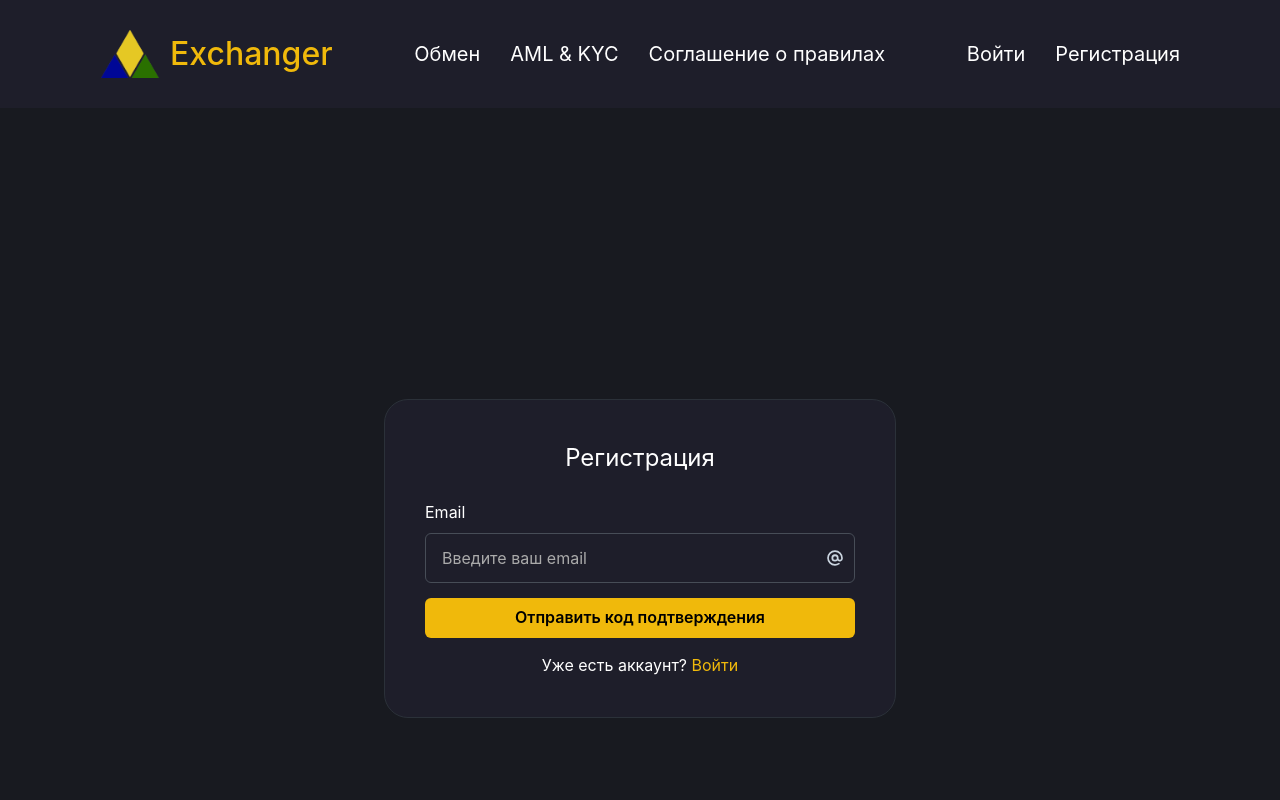
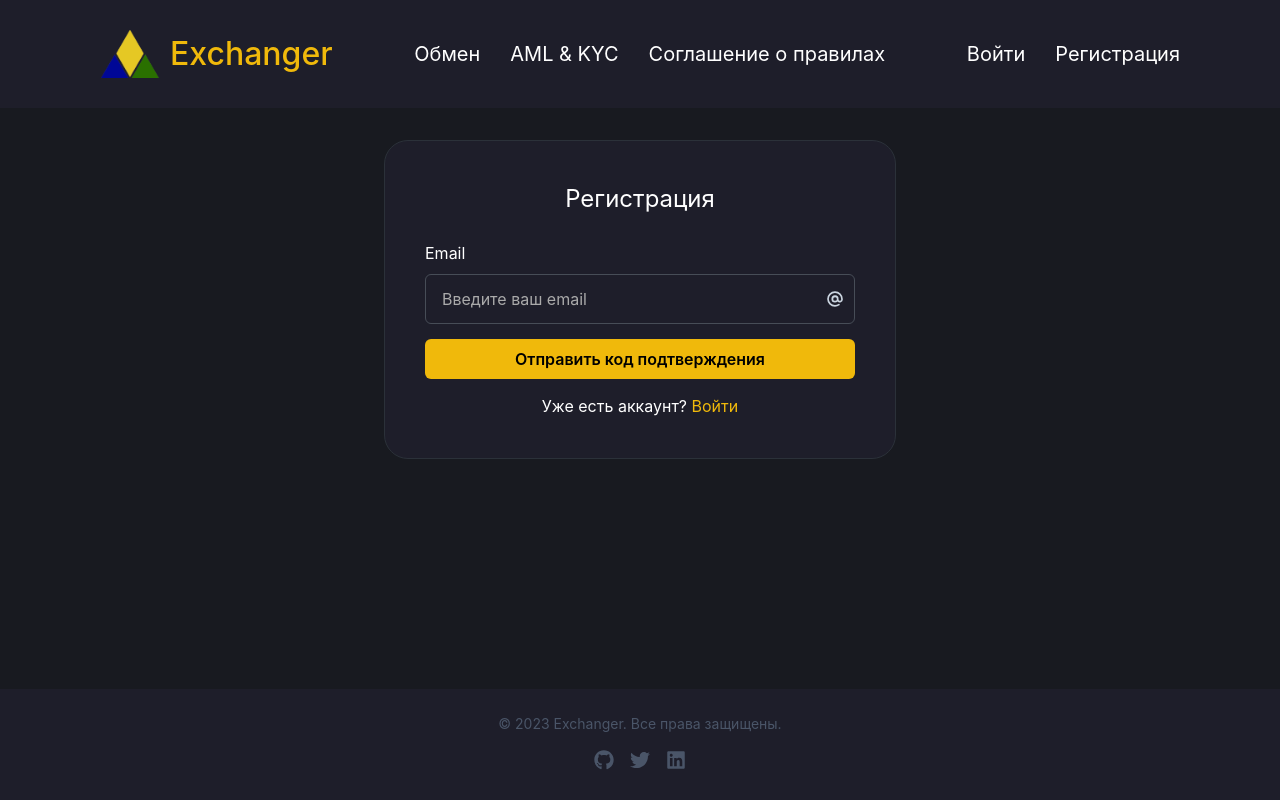
Before and after one commit to Rasvom/exchanger, a React (Vite) app: page /registration in a window 1280 px wide. Shown: the top 800 px of the page. Built offline with nearby package versions, Linux system fonts and the light colour scheme; no server answers.

Commit message:
refactor: исправлена верстка, фикс баг энтер

```diff
--- a/src/components/Layout.tsx
+++ b/src/components/Layout.tsx
@@ -9,11 +9,24 @@ interface Props {
 
 const Layout = ({ children }: Props) => {
   return (
-    <Flex as={'main'} flexDirection={'column'} gap={'50px'} bgColor={'#181a20'} color={'white'}>
+    <Flex
+      as="main"
+      direction="column"
+      minH="100vh"
+      bgColor="#181a20"
+      color="white"
+    >
       <Header />
-      <Container maxW={'140ch'} minH={'100vh'}>
-        {children}
-      </Container>
+      <Flex
+        as="main"
+        flex="1"
+        direction="column"
+        py={8}
+      >
+        <Container maxW="140ch" flex="1">
+          {children}
+        </Container>
+      </Flex>
       <Footer />
     </Flex>
   );
--- a/src/pages/authorization/Authorization.tsx
+++ b/src/pages/authorization/Authorization.tsx
@@ -31,7 +31,7 @@ const Authorization = () => {
   };
 
   return (
-    <Flex justifyContent='center' alignItems='center' minH='100vh'>
+    <Flex justifyContent='center' alignItems='center'>
       <Box
         maxWidth='lg'
         width='100%'
--- a/src/pages/registration/components/Registration.tsx
+++ b/src/pages/registration/components/Registration.tsx
@@ -107,6 +107,9 @@ const Registration = () => {
     confirmPassword: string;
     fullName: string;
   }) => {
+
+    if (!isVerified) return;
+
     if (values.password !== values.confirmPassword) {
       toast({
         title: 'Ошибка',
@@ -155,7 +158,7 @@ const Registration = () => {
   };
 
   return (
-    <Flex justifyContent='center' alignItems='center' minH='100vh'>
+    <Flex justifyContent='center' alignItems='center'>
       <Box
         maxWidth='lg'
         width='100%'
```
